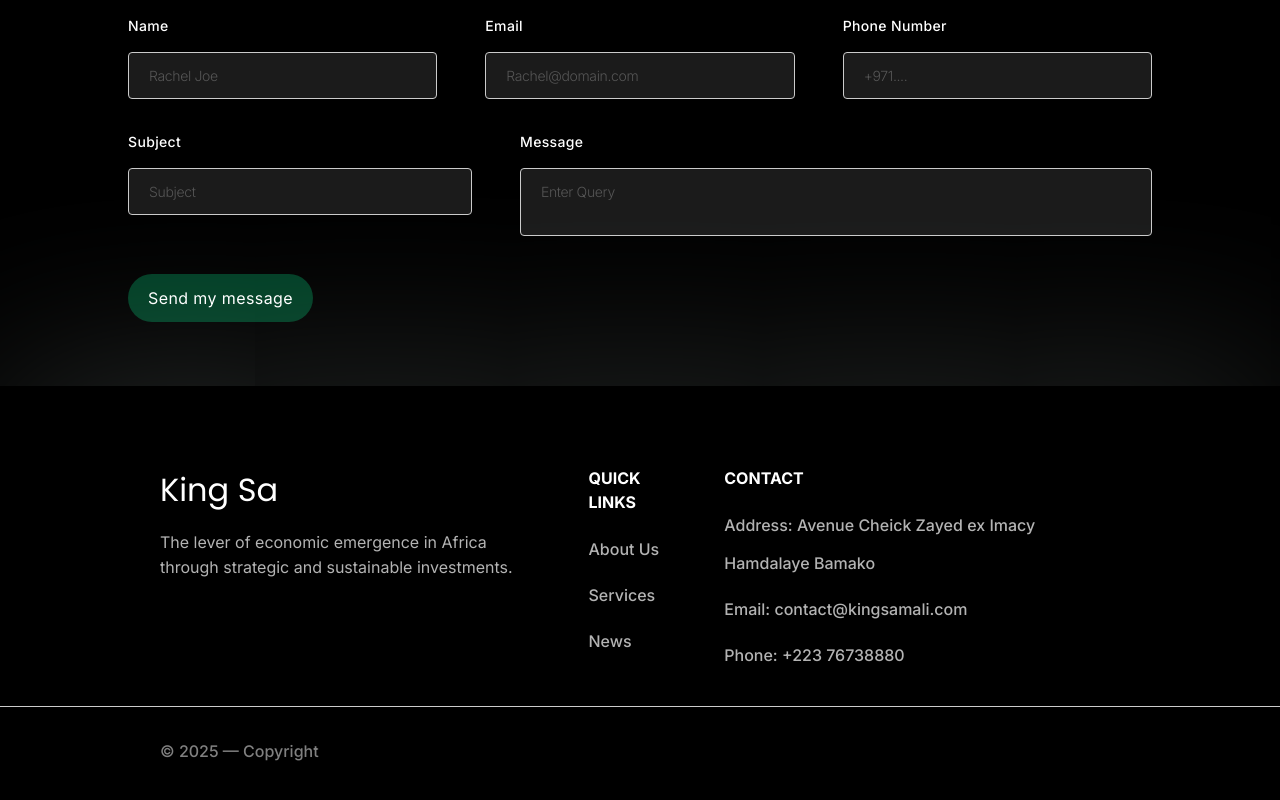
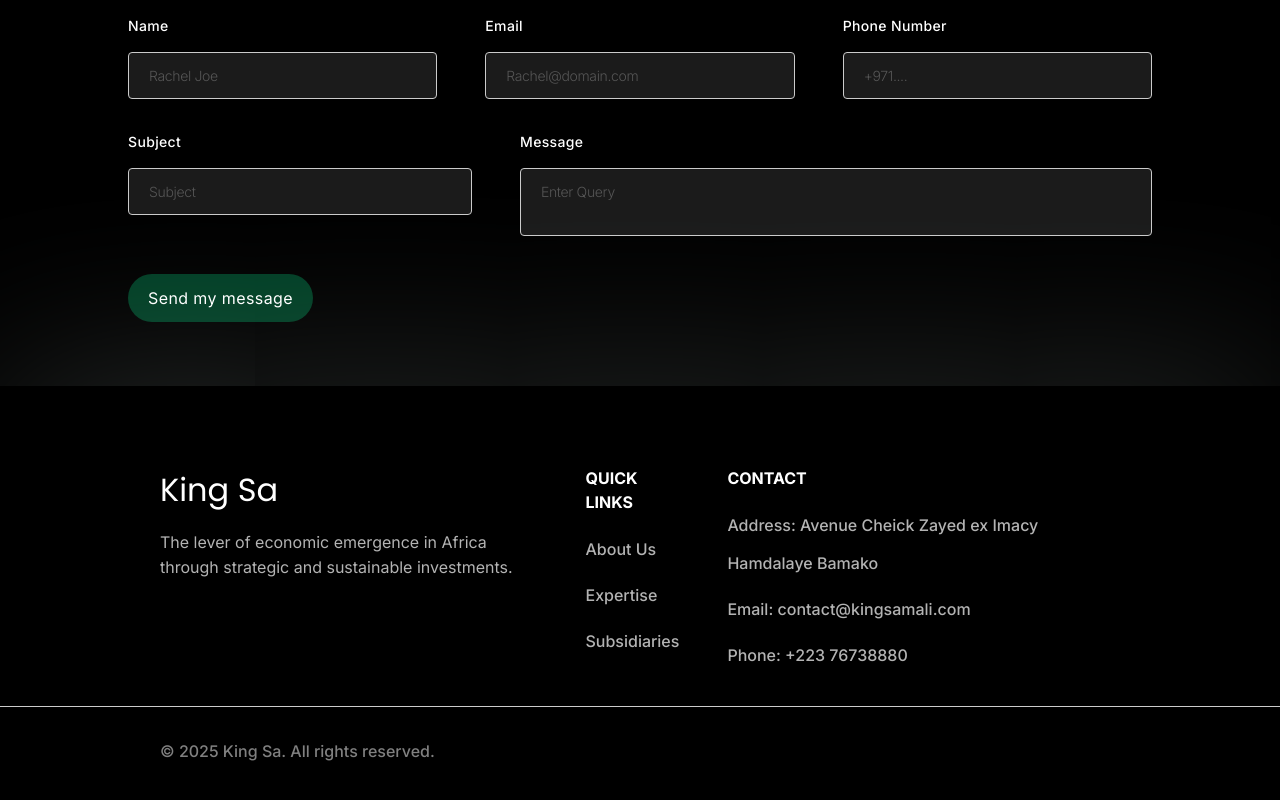
Before and after one commit to Chinmay004/kingsa, a Next.js app: page / in a window 1280 px wide. Shown: the part 4133-4933 px from the top of the page. Built offline with nearby package versions, Linux system fonts and the light colour scheme.

Commit message:
Updated footer

```diff
--- a/src/app/globals.css
+++ b/src/app/globals.css
@@ -11,6 +11,10 @@
   --font-inter: var(--font-inter);
   --font-poppins: var(--font-poppins);
   --font-open-sans: var(--font-open-sans);
+}
+
+html {
+  scroll-behavior: smooth;
 }
 
 html,
--- a/src/components/Footer.tsx
+++ b/src/components/Footer.tsx
@@ -16,33 +16,33 @@ export default function Footer() {
               King Sa
             </h2>
             <p className="font-inter font-normal leading-[1.6] text-sm sm:text-base text-white opacity-70 text-center lg:text-left max-w-md">
-              The lever of economic emergence in Africa through strategic and sustainable investments.
+              {t("footer.description")}
             </p>
           </div>
 
           {/* Column 2 - Quick Links */}
           <div className="w-full lg:w-auto flex flex-col gap-4 items-center lg:items-start">
             <h3 className="font-inter font-bold leading-[1.5] text-sm sm:text-base text-white uppercase text-center lg:text-left">
-              QUICK LINKS
+              {t("footer.quickLinks")}
             </h3>
             <div className="flex flex-col gap-2 items-center lg:items-start">
               <a
-                href="#"
+                href="#about"
                 className="font-inter font-medium leading-[32px] sm:leading-[38px] text-sm sm:text-base text-white opacity-70 hover:opacity-100 transition-opacity text-center lg:text-left"
               >
-                About Us
+                {t("footer.aboutUs")}
               </a>
               <a
-                href="#"
+                href="#expertise"
                 className="font-inter font-medium leading-[32px] sm:leading-[38px] text-sm sm:text-base text-white opacity-70 hover:opacity-100 transition-opacity text-center lg:text-left"
               >
-                Services
+                {t("footer.expertise")}
               </a>
               <a
-                href="#"
+                href="#subsidiaries"
                 className="font-inter font-medium leading-[32px] sm:leading-[38px] text-sm sm:text-base text-white opacity-70 hover:opacity-100 transition-opacity text-center lg:text-left"
               >
-                News
+                {t("footer.subsidiaries")}
               </a>
             </div>
           </div>
@@ -50,17 +50,17 @@ export default function Footer() {
           {/* Column 3 - Contact Info */}
           <div className="w-full lg:w-auto flex flex-col gap-4 items-center lg:items-start">
             <h3 className="font-inter font-bold leading-[1.5] text-sm sm:text-base text-white uppercase text-center lg:text-left">
-              CONTACT
+              {t("footer.contact")}
             </h3>
             <div className="flex flex-col gap-2 items-center lg:items-start">
               <p className="font-inter font-medium leading-[32px] sm:leading-[38px] text-sm sm:text-base text-white opacity-70 text-center lg:text-left">
-                Address: Avenue Cheick Zayed ex Imacy Hamdalaye Bamako
+                {t("footer.address")}: Avenue Cheick Zayed ex Imacy Hamdalaye Bamako
               </p>
               <p className="font-inter font-medium leading-[32px] sm:leading-[38px] text-sm sm:text-base text-white opacity-70 text-center lg:text-left">
-                Email: contact@kingsamali.com
+                {t("footer.email")}: contact@kingsamali.com
               </p>
               <p className="font-inter font-medium leading-[32px] sm:leading-[38px] text-sm sm:text-base text-white opacity-70 text-center lg:text-left">
-                Phone: +223 76738880
+                {t("footer.phone")}: +223 76738880
               </p>
             </div>
           </div>
@@ -72,7 +72,7 @@ export default function Footer() {
         {/* Bottom Section - Copyright Only */}
         <div className="flex justify-start items-center px-4 sm:px-8 lg:px-[160px]">
           <p className="font-inter font-medium leading-[1.6] text-sm sm:text-base text-white opacity-50 text-center lg:text-left">
-            © 2025 — Copyright
+            © {new Date().getFullYear()} King Sa. {t("footer.allRightsReserved")}
           </p>
         </div>
       </div>
--- a/src/components/home/About.tsx
+++ b/src/components/home/About.tsx
@@ -6,7 +6,7 @@ import { useLanguage } from "@/contexts/LanguageContext";
 export default function About() {
   const { t } = useLanguage();
   return (
-    <section className="flex flex-col lg:flex-row gap-6 sm:gap-8 lg:gap-9 justify-between items-center lg:items-start w-full px-4 sm:px-8 lg:px-24 py-12 sm:py-16 overflow-x-hidden">
+    <section id="about" className="flex flex-col lg:flex-row gap-6 sm:gap-8 lg:gap-9 justify-between items-center lg:items-start w-full px-4 sm:px-8 lg:px-24 py-12 sm:py-16 overflow-x-hidden">
       {/* Heading - First on mobile, part of left column on desktop */}
       <h2 className="font-open-sans font-normal leading-[1.33] text-2xl sm:text-3xl lg:text-4xl text-white w-full text-center lg:text-left order-1 lg:order-0 lg:hidden">
         {t("about.title")}
--- a/src/components/home/Expertise.tsx
+++ b/src/components/home/Expertise.tsx
@@ -20,7 +20,7 @@ export default function Expertise() {
   ];
 
   return (
-    <section className="flex flex-col gap-6 sm:gap-8 lg:gap-12 items-center w-full text-white px-4 sm:px-8 lg:px-24 py-12 sm:py-16 overflow-x-hidden">
+    <section id="expertise" className="flex flex-col gap-6 sm:gap-8 lg:gap-12 items-center w-full text-white px-4 sm:px-8 lg:px-24 py-12 sm:py-16 overflow-x-hidden">
       <div className="flex flex-col gap-2 sm:gap-1.5 items-center w-full max-w-full">
         <h2
           className="font-normal text-2xl sm:text-3xl lg:text-4xl leading-[1.33] text-white w-full text-center"
--- a/src/components/home/Subsidiaries.tsx
+++ b/src/components/home/Subsidiaries.tsx
@@ -30,7 +30,7 @@ export default function Subsidiaries() {
   ];
 
   return (
-    <section className="flex flex-col gap-6 sm:gap-8 lg:gap-16 items-center lg:items-start w-full text-white px-4 sm:px-8 lg:px-24 py-12 sm:py-16 overflow-x-hidden">
+    <section id="subsidiaries" className="flex flex-col gap-6 sm:gap-8 lg:gap-16 items-center lg:items-start w-full text-white px-4 sm:px-8 lg:px-24 py-12 sm:py-16 overflow-x-hidden">
       <div className="flex flex-col gap-2 sm:gap-1.5 items-center lg:items-start w-full">
         <h2 className="font-normal text-2xl sm:text-3xl lg:text-4xl leading-[1.33] text-white w-full text-center lg:text-left">
           {t("subsidiaries.title")}
--- a/src/translations/en.json
+++ b/src/translations/en.json
@@ -83,6 +83,15 @@
     "sendMessage": "Send my message"
   },
   "footer": {
-    "copyright": "©2024 King Sa. All rights reserved"
+    "description": "The lever of economic emergence in Africa through strategic and sustainable investments.",
+    "quickLinks": "Quick Links",
+    "aboutUs": "About Us",
+    "expertise": "Expertise",
+    "subsidiaries": "Subsidiaries",
+    "contact": "Contact",
+    "address": "Address",
+    "email": "Email",
+    "phone": "Phone",
+    "allRightsReserved": "All rights reserved."
   }
 }
--- a/src/translations/fr.json
+++ b/src/translations/fr.json
@@ -3,23 +3,23 @@
     "contactUs": "Contactez-nous"
   },
   "hero": {
-    "title": "Levier d'Émergence Économique en Afrique",
+    "title": "Levier de l’émergence économique en Afrique",
     "subtitle": "Un investisseur stratégique dédié au développement panafricain",
     "learnMore": "En savoir plus"
   },
   "statistics": {
-    "title": "Nous avons des investissements stratégiques à travers l'Afrique",
+    "title": "Nous avons des investissements stratégiques à travers l’Afrique",
     "description": "Lorem ipsum dolor sit amet, consectetur adipiscing elit, sed do eiusmod tempor incididunt ut labore et dolore magna aliqua. Ut enim ad minim veniam, quis nostrud exercitation ullamco laboris nisi ut aliquip ex ea commodo consequat. Duis aute irure dolor in r",
-    "yearsOfExperience": "Années d'expérience",
+    "yearsOfExperience": "Années d’expérience",
     "sectors": "Secteurs",
     "countries": "Pays",
     "value": "Valeur"
   },
   "expertise": {
-    "title": "Nos Domaines d'Expertise",
-    "subtitle": "Explorer les secteurs clés qui alimentent notre impact",
+    "title": "Nos domaines d’expertise",
+    "subtitle": "Explorer les secteurs clés qui stimulent notre impact",
     "infrastructure": {
-      "title": "Infrastructure",
+      "title": "Infrastructures",
       "description": "Développement de projets structurels transformateurs à grande échelle"
     },
     "energy": {
@@ -27,62 +27,71 @@
       "description": "Développement de projets structurels transformateurs à grande échelle"
     },
     "agroIndustry": {
-      "title": "Agro-Industrie",
-      "description": "Modernisation et transformation durable de l'agriculture"
+      "title": "Agro-industrie",
+      "description": "Modernisation et transformation durable de l’agriculture"
     }
   },
   "subsidiaries": {
-    "title": "Nos Filiales Stratégiques",
-    "subtitle": "Renforcer le progrès grâce à un réseau diversifié d'entreprises spécialisées.",
+    "title": "Nos filiales stratégiques",
+    "subtitle": "Favoriser le progrès grâce à un réseau diversifié d’entreprises spécialisées.",
     "learnMore": "En savoir plus",
     "kce": {
       "name": "KCE",
       "tagline": "Construction, Énergie et Mines",
       "items": [
-        "Infrastructure- Développement d'infrastructures routières, de logements modernes et de bâtiments publics durables",
-        "Énergie- Solutions d'électrification innovantes pour les zones rurales et urbaines",
-        "Mines- Développement des ressources minérales (fer, ciment) pour renforcer une industrie nationale compétitive"
+        "Infrastructures - Développement d’infrastructures routières, de logements modernes et de bâtiments publics durables",
+        "Énergie - Solutions innovantes d’électrification pour les zones rurales et urbaines",
+        "Mines - Développement des ressources minérales (fer, ciment) pour renforcer une industrie nationale compétitive"
       ]
     },
     "agritech": {
       "name": "Agritech",
-      "tagline": "Innovation Agricole et Agro-Industrie",
+      "tagline": "Innovation agricole et agro-industrie",
       "items": [
-        "Technologies Agricoles- Systèmes d'irrigation intelligents et drones de surveillance pour optimiser les rendements",
-        "Mécanisation- Location et vente d'équipements agricoles modernes adaptés aux conditions locales",
-        "Optimisation- Solutions de traçabilité numérique et plateformes en ligne connectant producteurs et acheteurs"
+        "Technologies agricoles - Systèmes d’irrigation intelligents et drones de surveillance pour optimiser les rendements",
+        "Mécanisation - Location et vente d’équipements agricoles modernes adaptés aux conditions locales",
+        "Optimisation - Solutions de traçabilité numérique et plateformes en ligne reliant producteurs et acheteurs"
       ]
     },
     "kaneServices": {
       "name": "Kane Services",
-      "tagline": "Import-Export et Distribution",
+      "tagline": "Import–Export et distribution",
       "items": [
-        "Technologies Agricoles- Systèmes d'irrigation intelligents et drones de surveillance pour optimiser les rendements",
-        "Mécanisation- Location et vente d'équipements agricoles modernes adaptés aux conditions locales",
-        "Optimisation- Solutions de traçabilité numérique et plateformes en ligne connectant producteurs et acheteurs"
+        "Technologies agricoles - Systèmes d’irrigation intelligents et drones de surveillance pour optimiser les rendements",
+        "Mécanisation - Location et vente d’équipements agricoles modernes adaptés aux conditions locales",
+        "Optimisation - Solutions de traçabilité numérique et plateformes en ligne reliant producteurs et acheteurs"
       ]
     }
   },
   "about": {
     "title": "À propos de KING SA",
-    "description": "KING SA, une société d'investissement privée fondée en 2023 à Bamako, au Mali, incarne une vision panafricaine axée sur la souveraineté économique et le développement durable.",
+    "description": "KING SA, une société d’investissement privée fondée en 2023 à Bamako, au Mali, incarne une vision panafricaine axée sur la souveraineté économique et le développement durable.",
     "learnMore": "En savoir plus"
   },
   "contact": {
-    "title": "Contactez-nous",
+    "title": "Entrer en contact",
     "name": "Nom",
-    "email": "Email",
+    "email": "E-mail",
     "phoneNumber": "Numéro de téléphone",
-    "subject": "Sujet",
+    "subject": "Objet",
     "message": "Message",
     "namePlaceholder": "Rachel Joe",
-    "emailPlaceholder": "Rachel@domain.com",
+    "emailPlaceholder": "Rachel@domaine.com",
     "phonePlaceholder": "+971....",
-    "subjectPlaceholder": "Sujet",
+    "subjectPlaceholder": "Objet",
     "messagePlaceholder": "Entrez votre demande",
     "sendMessage": "Envoyer mon message"
   },
   "footer": {
-    "copyright": "©2024 King Sa. Tous droits réservés"
+    "description": "Le levier de l'émergence économique en Afrique grâce à des investissements stratégiques et durables.",
+    "quickLinks": "Liens rapides",
+    "aboutUs": "À propos",
+    "expertise": "Expertise",
+    "subsidiaries": "Filiales",
+    "contact": "Contact",
+    "address": "Adresse",
+    "email": "E-mail",
+    "phone": "Téléphone",
+    "allRightsReserved": "Tous droits réservés."
   }
 }
```
